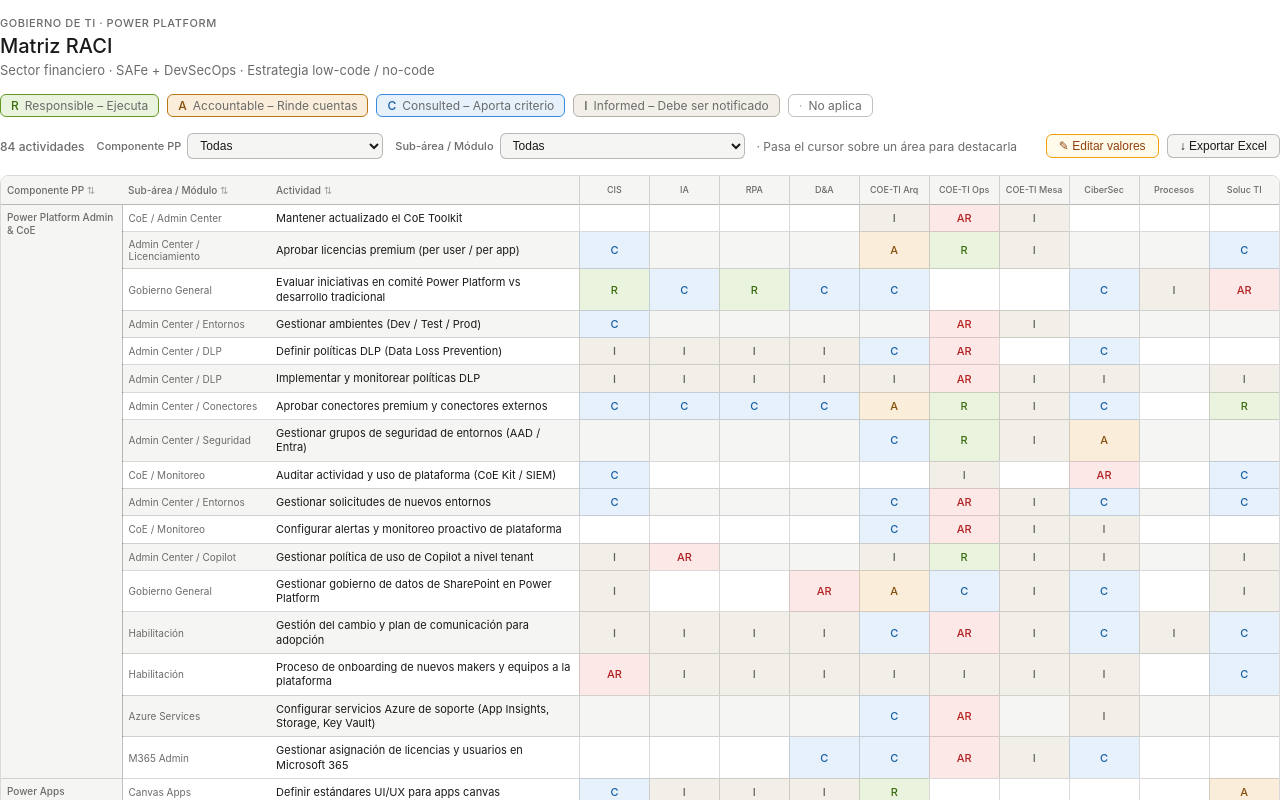
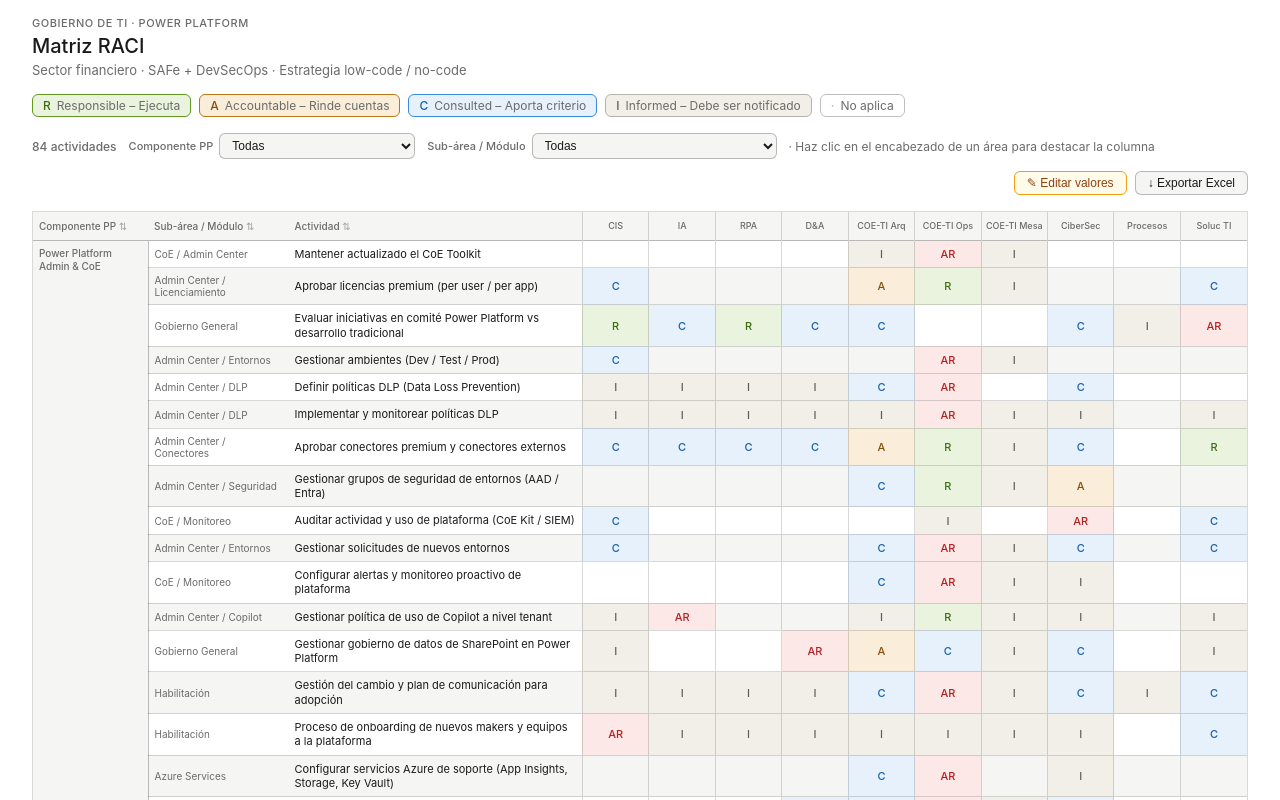
Before and after one commit to elmartillodebola/raci-power-platform, a React (Create React App) app: page / in a window 1280 px wide. Shown: the top 800 px of the page. Built offline with nearby package versions, Linux system fonts and the light colour scheme.

Commit message:
refactor: añadir margen y editar estilos de columna seleccionada

```diff
--- a/src/App.js
+++ b/src/App.js
@@ -2,7 +2,7 @@
 
 export default function App() {
   return (
-    <div style={{ fontFamily: "var(--font-sans)", color: "var(--color-text-primary)", padding: "1rem 0" }}>
+    <div style={{ fontFamily: "var(--font-sans)", color: "var(--color-text-primary)", padding: "1rem 2rem" }}>
 
       {/* Header */}
       <div style={{ marginBottom: "1rem" }}>
--- a/src/RACIDetallada.js
+++ b/src/RACIDetallada.js
@@ -1,4 +1,4 @@
-import { useState } from "react";
+import { useState, useEffect, useRef } from "react";
 import * as XLSX from "xlsx";
 import AREAS from "./data/areas.json";
 import RACI_DATA_RAW from "./data/raci-data.json";
@@ -33,6 +33,7 @@
   const [filterCat, setFilterCat] = useState("Todas");
   const [filterComp, setFilterComp] = useState("Todas");
   const [highlight, setHighlight] = useState(null);
+  const tableRef = useRef(null);
   const [editMode, setEditMode] = useState(false);
   const [editData, setEditData] = useState(null);
   const [showSaveNotice, setShowSaveNotice] = useState(false);
@@ -88,6 +89,17 @@
     setFilterCat(val);
     setFilterComp("Todas");
   };
+
+  // ── Highlight lock (click to pin, Esc or click outside to clear) ────────
+
+  useEffect(() => {
+    if (!highlight) return;
+    const handleKey = (e) => { if (e.key === "Escape") setHighlight(null); };
+    const handleClick = (e) => { if (tableRef.current && !tableRef.current.contains(e.target)) setHighlight(null); };
+    document.addEventListener("keydown", handleKey);
+    document.addEventListener("mousedown", handleClick);
+    return () => { document.removeEventListener("keydown", handleKey); document.removeEventListener("mousedown", handleClick); };
+  }, [highlight]);
 
   // ── Edit mode ──────────────────────────────────────────────────────────────
 
@@ -195,7 +207,7 @@
       {editMode && (
         <div style={{
           marginBottom: "0.75rem", padding: "8px 14px", borderRadius: 8,
-          background: "#FFFBEB", border: "1px solid #F59E0B",
+          background: "var(--color-highlight-bg)", border: "1px solid var(--color-highlight)",
           display: "flex", alignItems: "center", gap: 10, fontSize: 12,
           color: "#92400E",
         }}>
@@ -223,7 +235,7 @@
         </div>
         {!editMode && (
           <div style={{ fontSize: 12, color: "var(--color-text-secondary)" }}>
-            · Pasa el cursor sobre un área para destacarla
+            · Haz clic en el encabezado de un área para destacar la columna
           </div>
         )}
 
@@ -232,7 +244,7 @@
             <>
               <button onClick={activateEdit} style={{
                 fontSize: 12, padding: "4px 12px", borderRadius: 6,
-                border: "0.5px solid #F59E0B", background: "#FFFBEB",
+                border: "0.5px solid var(--color-highlight)", background: "var(--color-highlight-bg)",
                 color: "#92400E", cursor: "pointer",
               }}>
                 ✎ Editar valores
@@ -269,9 +281,8 @@
       </div>
 
       {/* Table */}
-      <div style={{
-        overflowX: "auto", borderRadius: 8,
-        border: editMode ? "1.5px solid #F59E0B" : "0.5px solid var(--color-border-tertiary)",
+      <div ref={tableRef} style={{
+        border: editMode ? "1.5px solid var(--color-highlight)" : "0.5px solid var(--color-border-tertiary)",
         transition: "border 0.2s",
       }}>
         <table style={{ width: "100%", borderCollapse: "collapse", fontSize: 11, tableLayout: "fixed" }}>
@@ -294,16 +305,16 @@
               </th>
               {AREAS.map(a => (
                 <th key={a.id}
-                  onMouseEnter={() => !editMode && setHighlight(a.id)}
-                  onMouseLeave={() => setHighlight(null)}
+                  onClick={() => { if (!editMode) setHighlight(highlight === a.id ? null : a.id); }}
                   style={{
                     padding: "6px 2px", textAlign: "center", fontWeight: 500, fontSize: 9,
                     color: highlight === a.id ? "var(--color-text-primary)" : "var(--color-text-secondary)",
-                    cursor: "default",
-                    background: highlight === a.id ? "var(--color-background-info)" : "transparent",
-                    transition: "background 0.15s",
+                    cursor: editMode ? "default" : "pointer",
+                    background: highlight === a.id ? "var(--color-highlight-bg)" : "transparent",
                     whiteSpace: "normal", lineHeight: 1.2,
-                    borderLeft: "0.5px solid var(--color-border-tertiary)",
+                    borderLeft: highlight === a.id ? "2px solid var(--color-highlight)" : "0.5px solid var(--color-border-tertiary)",
+                    borderRight: highlight === a.id ? "2px solid var(--color-highlight)" : "none",
+                    borderBottom: highlight === a.id ? "2px solid var(--color-highlight)" : "none",
                   }}>
                   {a.short}
                 </th>
@@ -351,10 +362,10 @@
                             onClick={() => editMode && cycleCell(r.actividad, a.id)}
                             style={{
                               textAlign: "center", padding: "4px 2px",
-                              borderLeft: "0.5px solid var(--color-border-tertiary)",
-                              background: highlight === a.id ? (code ? c.bg : "var(--color-background-info)") : (code ? c.bg : "transparent"),
+                              borderLeft: highlight === a.id ? "2px solid var(--color-highlight)" : "0.5px solid var(--color-border-tertiary)",
+                              borderRight: highlight === a.id ? "2px solid var(--color-highlight)" : "none",
+                              background: code ? c.bg : "transparent",
                               cursor: editMode ? "pointer" : "default",
-                              transition: "background 0.15s",
                             }}
                             title={editMode ? "Clic para cambiar valor" : undefined}
                           >
@@ -392,10 +403,10 @@
                         onClick={() => editMode && cycleCell(r.actividad, a.id)}
                         style={{
                           textAlign: "center", padding: "4px 2px",
-                          borderLeft: "0.5px solid var(--color-border-tertiary)",
-                          background: highlight === a.id ? (code ? c.bg : "var(--color-background-info)") : (code ? c.bg : "transparent"),
+                          borderLeft: highlight === a.id ? "2px solid var(--color-highlight)" : "0.5px solid var(--color-border-tertiary)",
+                          borderRight: highlight === a.id ? "2px solid var(--color-highlight)" : "none",
+                          background: code ? c.bg : "transparent",
                           cursor: editMode ? "pointer" : "default",
-                          transition: "background 0.15s",
                         }}
                         title={editMode ? "Clic para cambiar valor" : undefined}
                       >
--- a/src/index.css
+++ b/src/index.css
@@ -10,6 +10,8 @@
   --color-border-secondary: rgba(0,0,0,0.25);
   --border-radius-md: 8px;
   --border-radius-lg: 12px;
+  --color-highlight: #F59E0B;
+  --color-highlight-bg: #FFFBEB;
 }
 body { margin: 0; font-family: var(--font-sans); }
 
```
